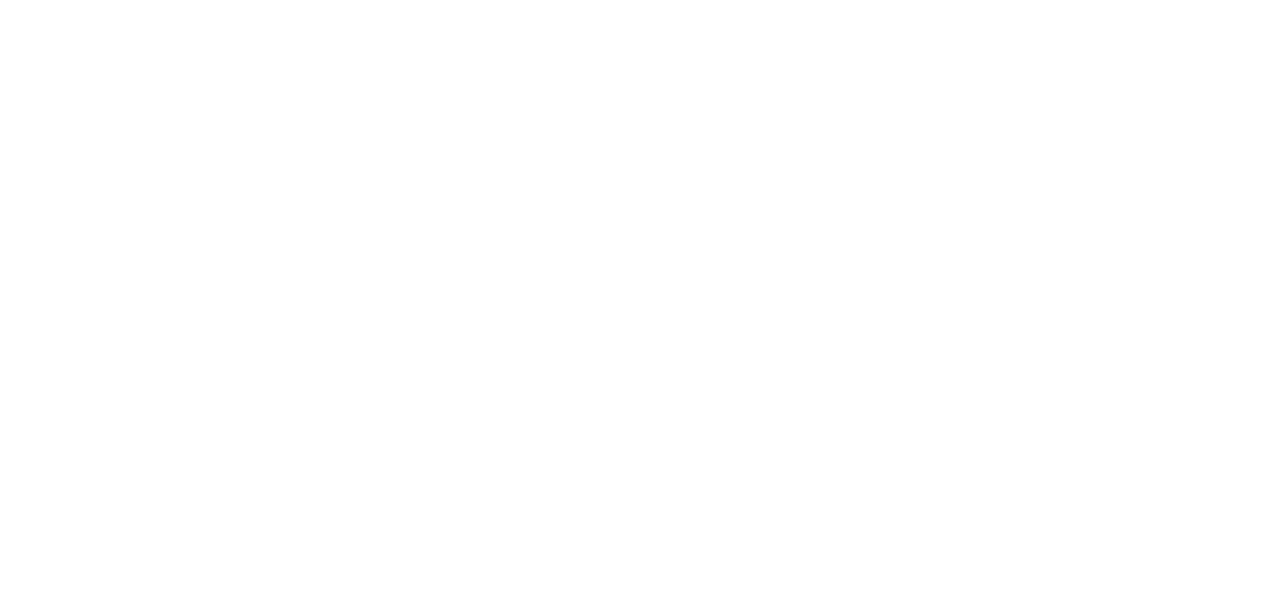
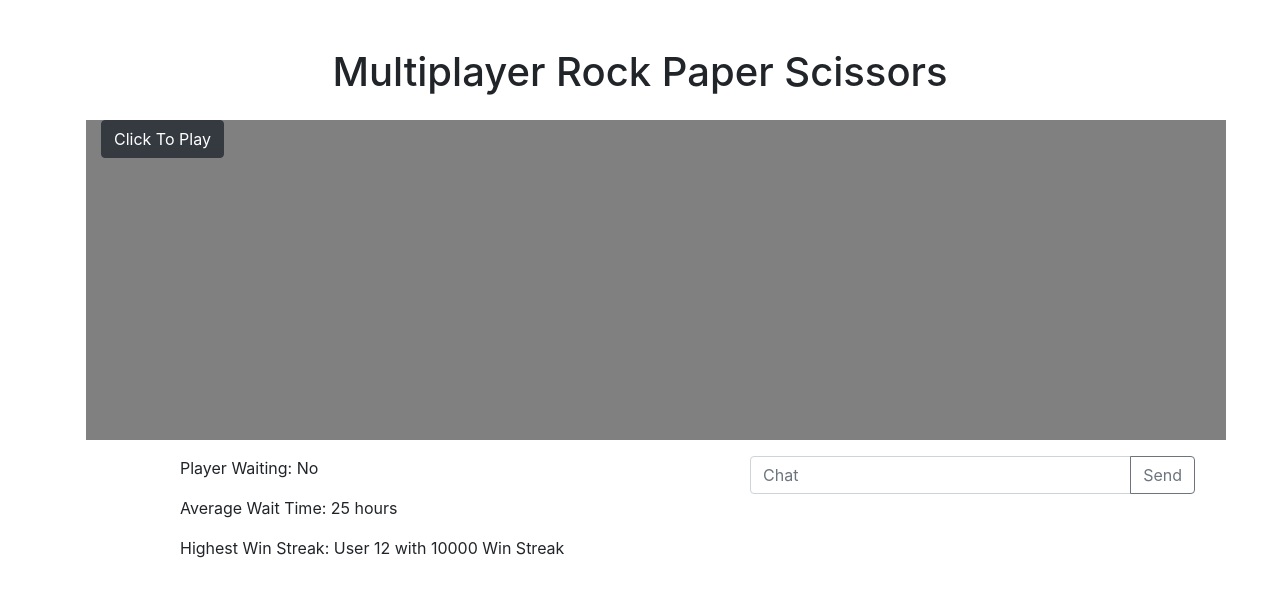
Before and after one commit to hegner123/rps, a plain HTML site: page index.html in a window 1280 px wide. Drawn offline with nearby package versions, Linux system fonts and the light colour scheme.

Commit message:
built basic layout of website

```diff
--- a/assets/css/style.css
+++ b/assets/css/style.css
@@ -0,0 +1,4 @@
+.game-screen{
+  height: 20rem;
+  background:grey;
+}
--- a/assets/javascript/javascript.js
+++ b/assets/javascript/javascript.js
@@ -9,3 +9,28 @@ var firebaseConfig = {
 };
 // Initialize Firebase
 firebase.initializeApp(firebaseConfig);
+
+$(document).ready(function (){
+
+
+
+
+
+
+
+
+
+// chate functions
+  $("#chat-input").on("keyup", function(event){
+
+    if (event.keyCode === 13)
+
+      event.preventDefault();
+
+      $("#send-button").click();
+  })
+
+  $("#send-button").on("click", function (){
+  })
+
+})
--- a/index.html
+++ b/index.html
@@ -11,13 +11,45 @@
   <script src="assets/javascript/javascript.js"></script>
   <title>MULITPLAYER RPS</title>
 </head>
+
 <body>
+  <div class="container">
+    <div class="row">
+      <div class="col col-12 mt-5 header">
+        <h1 class="text-center">Multiplayer Rock Paper Scissors</h1>
+
+      </div>
+    </div>
+
+    <div class="row">
+      <div class="col col-12 m-3 game-screen">
+
+        <button class=" btn btn-dark" id="click-play">Click To Play</button>
 
 
+      </div>
+    </div>
 
+    <div class="row">
+      <div class="col col-12 col-md-5 game-stats ml-auto">
+          <p>Player Waiting: No</p>
+          <p>Average Wait Time: 25 hours</p>
+          <p>Highest Win Streak: User 12 with 10000 Win Streak</p>
+      </div>
 
+      <div class="col col-12 col-md-5 chat-screen ml-auto">
 
+          <div class="input-group mb-3">
+              <input type="text" class="form-control" id="chat-input" placeholder="Chat" aria-label="Chat" aria-describedby="button-addon2">
+              <div class="input-group-append">
+                <button class="btn btn-outline-secondary" type="button" id="send-button">Send</button>
+              </div>
+            </div>
+      </div>
+    </div>
 
+    <div class="row"></div>
 
+  </div>
 </body>
 </html>
```
